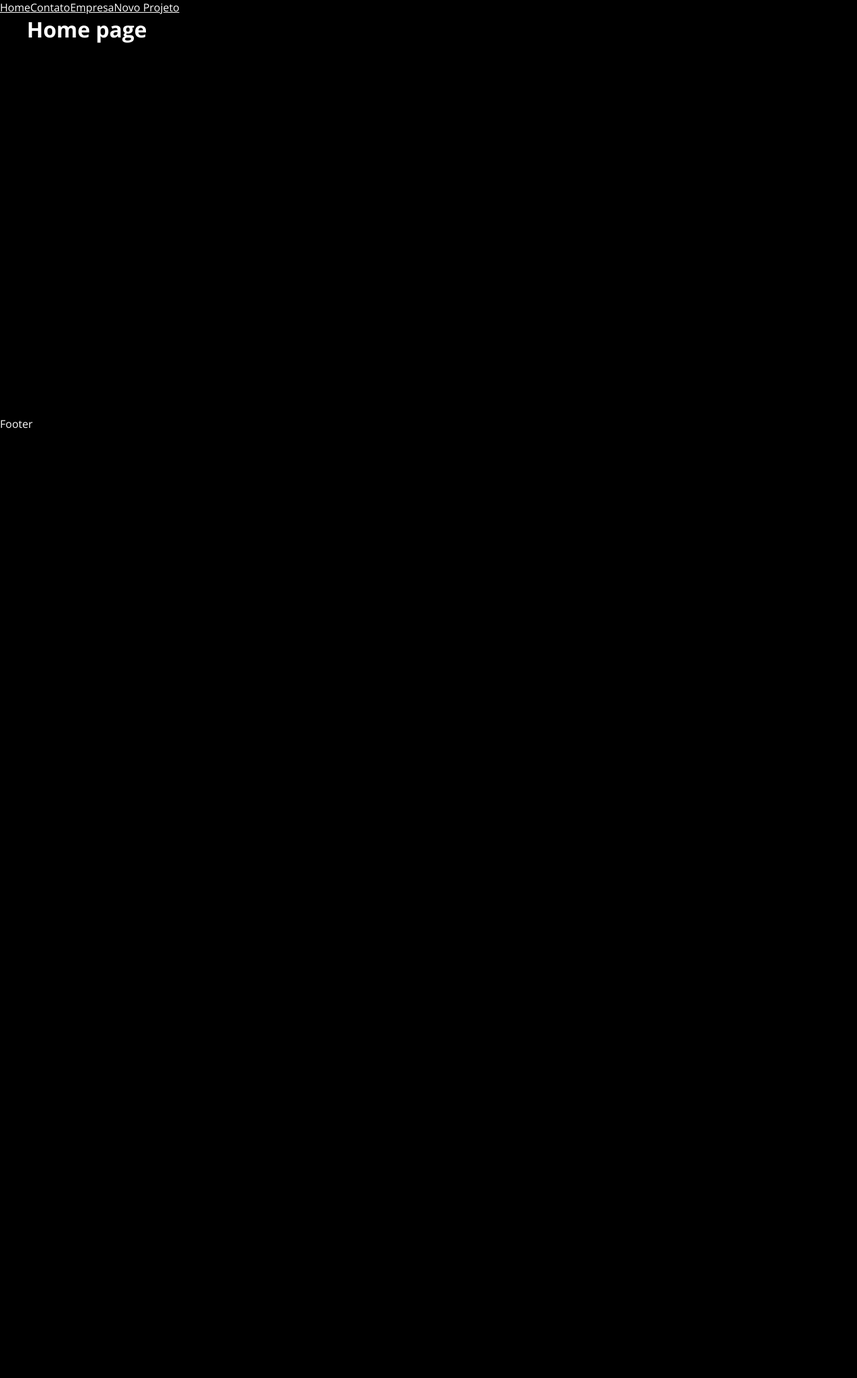
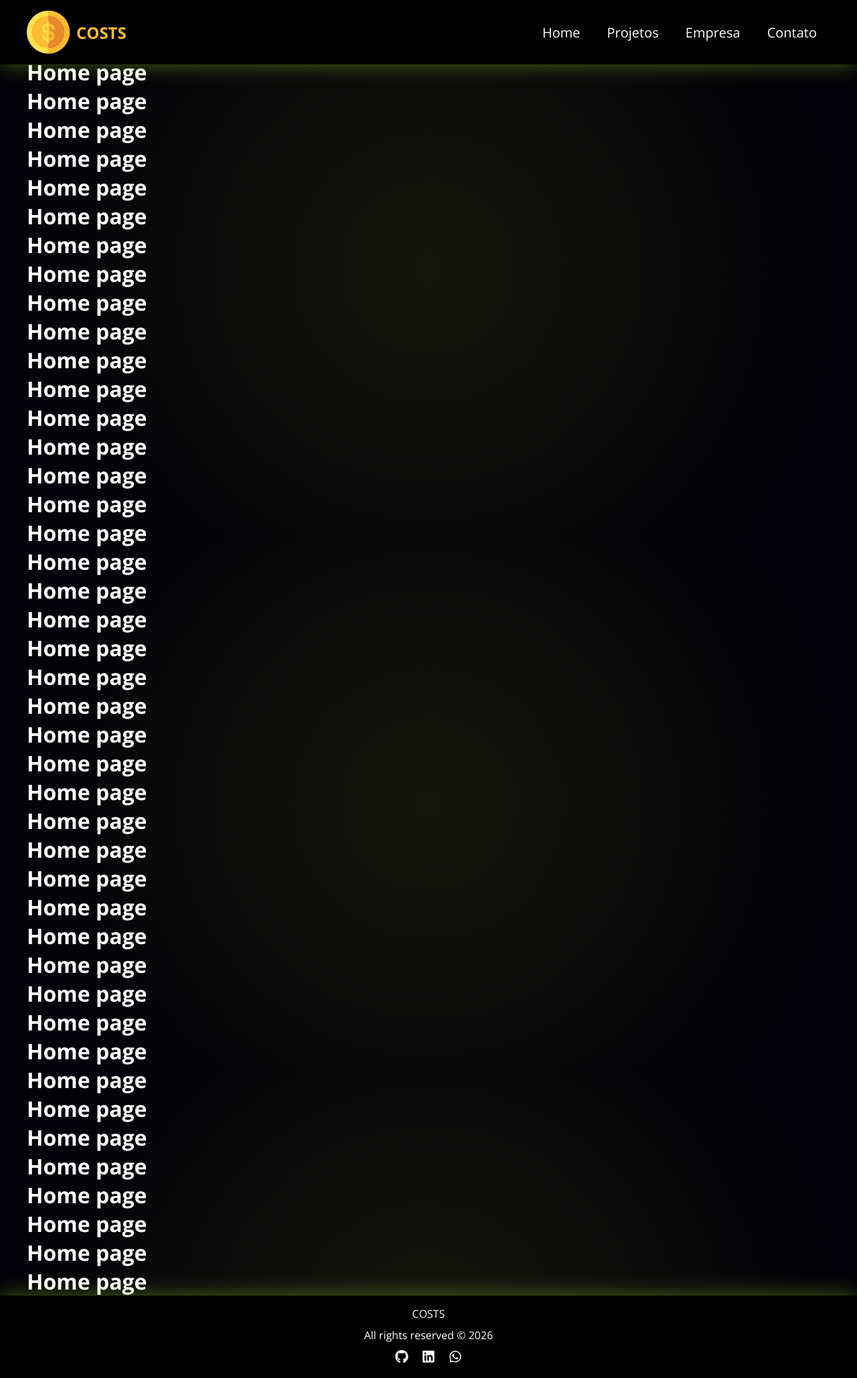
Before and after one commit to Devluisgsouza/Costs, a React (Create React App) app: page / in a window 1280 px wide. Shown: the whole page at 67% size. Before the commit the page ends 800 px from the top, so only its background shows below. Built offline with nearby package versions, Linux system fonts and the light colour scheme.

Commit message:
Feat navbar and footer

```diff
--- a/public/index.html
+++ b/public/index.html
@@ -13,16 +13,6 @@
     <!--
       manifest.json provides metadata used when your web app is installed on a
       user's mobile device or desktop. See https://developers.google.com/web/fundamentals/web-app-manifest/
-    -->
-    <link rel="manifest" href="%PUBLIC_URL%/manifest.json" />
-    <!--
-      Notice the use of %PUBLIC_URL% in the tags above.
-      It will be replaced with the URL of the `public` folder during the build.
-      Only files inside the `public` folder can be referenced from the HTML.
-
-      Unlike "/favicon.ico" or "favicon.ico", "%PUBLIC_URL%/favicon.ico" will
-      work correctly both with client-side routing and a non-root public URL.
-      Learn how to configure a non-root public URL by running `npm run build`.
     -->
     <title>Costs</title>
   <!-- Google Fonts - Open Sans -->
--- a/src/App.js
+++ b/src/App.js
@@ -1,33 +1,30 @@
-import { BrowserRouter as Router, Routes, Route, Link } from 'react-router-dom'
+import { BrowserRouter as Router, Routes, Route } from 'react-router-dom'
 import Home from './components/pages/Home'
 import Contact from './components/pages/Contact'
 import Company from './components/pages/Company'
 import NewProject from './components/pages/NewProject'
 
 import Container from './components/layout/Container'
-
-
+import Navbar from './components/layout/Navbar'
+import Footer from './components/layout/Footer'
+import Projects from './components/pages/Projects'
 
 function App() {
   return (
     <Router>
-      <div>
-        <Link to="/">Home</Link>
-        <Link to="/contact">Contato</Link>
-        <Link to="/company">Empresa</Link>
-        <Link to="/newproject">Novo Projeto</Link>
-      </div>
 
+      <Navbar />
       <Container customClass="min-height">
         <Routes>
           <Route exact path="/" element={<Home />} />
           <Route path="/contact" element={<Contact />} />
           <Route path="/company" element={<Company />} />
           <Route path="/newproject" element={<NewProject />} />
+          <Route path="/projects" element={<Projects />} />
         </Routes>
       </Container>
+      <Footer />
 
-      <p>Footer</p>
     </Router>
   )
 }
--- a/src/components/layout/Container.module.css
+++ b/src/components/layout/Container.module.css
@@ -7,7 +7,7 @@
 }
 
 .min-height{
-    min-height: 75%;
+    min-height: 100vh;
 }
 
 
--- /dev/null
+++ b/src/components/layout/Footer.js
@@ -0,0 +1,28 @@
+import styles from './Footer.module.css'
+
+import { FaGithub, FaLinkedin, FaWhatsapp} from 'react-icons/fa'
+
+
+function Footer() {
+    return(
+        <footer className={styles.footer}>
+            <div className={styles.message}>
+                <p>COSTS</p>
+                <p>All rights reserved © 2026</p>
+            </div>
+            <ul className={styles.social_list}>
+                <li>
+                    <FaGithub />
+                </li>
+                <li>
+                    <FaLinkedin />
+                </li>
+                <li>
+                    <FaWhatsapp />
+                </li>
+            </ul>
+        </footer>
+    )
+}
+
+export default Footer
--- /dev/null
+++ b/src/components/layout/Footer.module.css
@@ -0,0 +1,34 @@
+.footer {
+    background-color: #000;
+    box-shadow: 0px 0px 30px rgba(191, 255, 62, 0.37);
+    display: flex;
+    flex-direction: column;
+    padding: 1em;
+    color: #fff;
+    position: relative;
+    width: 100%;
+    text-align: center;
+    gap: 10px;
+    justify-content: center;
+}
+
+.message {
+    display: flex;
+    flex-direction: column;
+    text-align: center;
+    gap: 10px
+}
+
+.social_list {
+    display: flex;
+    list-style: none;
+    gap: 20px;
+    font-size: 20px;
+    cursor: pointer;
+    justify-content: center;
+}
+
+.social_list li:hover {
+    transform: scale(1.2);
+    transition: all 0.2s all;
+}
--- /dev/null
+++ b/src/components/layout/Navbar.js
@@ -0,0 +1,35 @@
+import { Link } from 'react-router-dom'
+import Container from './Container'
+
+import styles from './Navbar.module.css'
+import logo from '../../img/costs_logo.png'
+
+
+function Navbar() {
+    return(
+        <nav className={styles.navbar}>
+            <Container>
+                <Link className={styles.imglogo} to="/">
+                    <img src={logo} alt="Costs" /><h1>COSTS</h1>
+                </Link>
+                <ul className={styles.list}>
+                    <li className={styles.item}>
+                        <Link to="/">Home</Link>
+                    </li>
+                    <li className={styles.item}>
+                        <Link to="/projects">Projetos</Link>
+                    </li>
+
+                    <li className={styles.item}>
+                        <Link to="/company">Empresa</Link>
+                    </li>
+                    <li className={styles.item}>
+                        <Link to="/contact">Contato</Link>
+                    </li>
+                </ul>
+            </Container>
+        </nav>
+    )
+}
+
+export default Navbar
--- /dev/null
+++ b/src/components/layout/Navbar.module.css
@@ -0,0 +1,52 @@
+.navbar {
+    display: flex;
+    background-color: #000;
+    padding: 1em;
+    box-shadow: 0px 0px 30px rgba(191, 255, 62, 0.37);
+    position: fixed;
+    width: 100%;
+}
+
+.imglogo {
+    display: flex;
+    align-items: center;
+    gap: 10px;
+    text-decoration: none;
+}
+
+.imglogo h1 {
+    color: #ffbb33;
+}
+
+.imglogo:hover {
+    transform: scale(1.1);
+    transition: 0.3s all;
+}
+
+.list {
+    display: flex;
+    list-style: none;
+    align-items: center;
+    gap: 20px
+}
+
+.item {
+    margin-right: 1em;
+    transition: 0.3s all;
+    font-size: 20px;
+
+}
+
+.item:hover {
+    transform: scale(1.1);
+}
+
+.item a {
+    text-decoration: none;
+    color: #fff;
+}
+
+.item a:hover {
+    color: #ffbb33;
+    transition: 0.3s all;
+}
--- a/src/components/pages/Company.js
+++ b/src/components/pages/Company.js
@@ -1,6 +1,22 @@
 function Company() {
     return(
-        <h1>Company page</h1>
+         <div>
+            <h1>Company page</h1>
+            <h1>Company page</h1>
+            <h1>Company page</h1>
+            <h1>Company page</h1>
+            <h1>Company page</h1>
+            <h1>Company page</h1>
+            <h1>Company page</h1>
+            <h1>Company page</h1>
+            <h1>Company page</h1>
+            <h1>Company page</h1>
+            <h1>Company page</h1>
+            <h1>Company page</h1>
+            <h1>Company page</h1>
+            <h1>Company page</h1>
+            <h1>Company page</h1>
+        </div>
     )
 }
 
--- a/src/components/pages/Home.js
+++ b/src/components/pages/Home.js
@@ -1,6 +1,52 @@
 function Home() {
     return(
-        <h1>Home page</h1>
+        <div>
+            <h1>Home page</h1>
+            <h1>Home page</h1>
+            <h1>Home page</h1>
+            <h1>Home page</h1>
+            <h1>Home page</h1>
+            <h1>Home page</h1>
+            <h1>Home page</h1>
+            <h1>Home page</h1>
+            <h1>Home page</h1>
+            <h1>Home page</h1>
+            <h1>Home page</h1>
+            <h1>Home page</h1>
+            <h1>Home page</h1>
+            <h1>Home page</h1>
+            <h1>Home page</h1>
+            <h1>Home page</h1>
+            <h1>Home page</h1>
+            <h1>Home page</h1>
+            <h1>Home page</h1>
+            <h1>Home page</h1>
+            <h1>Home page</h1>
+            <h1>Home page</h1>
+            <h1>Home page</h1>
+            <h1>Home page</h1>
+            <h1>Home page</h1>
+            <h1>Home page</h1>
+            <h1>Home page</h1>
+            <h1>Home page</h1>
+            <h1>Home page</h1>
+            <h1>Home page</h1>
+            <h1>Home page</h1>
+            <h1>Home page</h1>
+            <h1>Home page</h1>
+            <h1>Home page</h1>
+            <h1>Home page</h1>
+            <h1>Home page</h1>
+            <h1>Home page</h1>
+            <h1>Home page</h1>
+            <h1>Home page</h1>
+            <h1>Home page</h1>
+            <h1>Home page</h1>
+            <h1>Home page</h1>
+            <h1>Home page</h1>
+            <h1>Home page</h1>
+            <h1>Home page</h1>
+        </div>
     )
 }
 
--- /dev/null
+++ b/src/components/pages/Projects.js
@@ -0,0 +1,5 @@
+function Projects() {
+    return <h1>Projects Page</h1>
+}
+
+export default Projects
--- a/src/index.css
+++ b/src/index.css
@@ -6,9 +6,14 @@
   color: #fff;
 }
 
+.app {
+  display: flex;
+  flex-direction: column;
+}
+
 html,
 body,
 #root {
-  background-color: #000;
+  background-image: radial-gradient(circle, rgb(21, 22, 13) 0%, rgb(2, 1, 7) 80%);
   height: 100%;
 }
```
